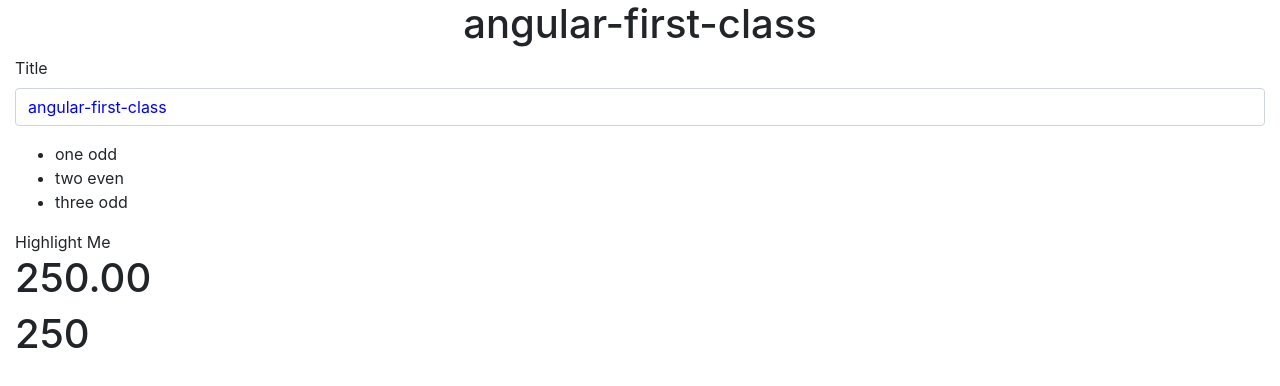
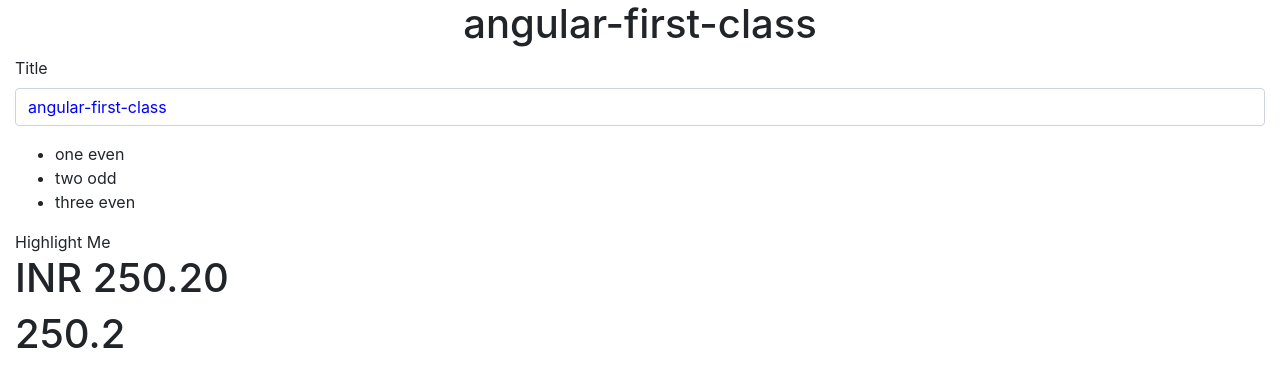
Before and after one commit to Debananda/angular-first-class, an Angular app: page / in a window 1280 px wide. Shown: the top 386 px of the page. Built offline with nearby package versions, Linux system fonts and the light colour scheme.

Commit message:
code modified

```diff
--- a/src/app/app.component.html
+++ b/src/app/app.component.html
@@ -7,16 +7,24 @@
   ></app-edit>
   <ul>
     <!-- <li *ngFor="let t of list; let i = index">
-      <span [ngClass]="{ 'alert-danger': i % 2 !== 0 }" class="alert">
+      <span
+        [ngClass]="{ 'alert-danger': i % 2 !== 0 }"
+        [ngStyle]="{ color: i % 2 !== 0 ? 'red' : 'blue' }"
+        class="alert"
+        *ngIf="i % 2 !== 0; else evenEl"
+      >
         {{ t }}</span
       >
+      <ng-template #evenEl>
+        <span>Even Elements</span>
+      </ng-template>
     </li> -->
     <li app-highlight *ngFor="let t of list; let i = index" [ngSwitch]="i % 2">
-      <div *ngSwitchCase="0">{{ t }} odd</div>
-      <div *ngSwitchDefault>{{ t }} even</div>
+      <div *ngSwitchCase="0">{{ t }} even</div>
+      <div *ngSwitchDefault>{{ t }} odd</div>
     </li>
   </ul>
   <div app-highlight>Highlight Me</div>
-  <h1>{{ price | appUnit: "US" }}</h1>
+  <h1>{{ price | appUnit: "IN" }}</h1>
   <h1>{{ price }}</h1>
 </div>
--- a/src/app/app.component.ts
+++ b/src/app/app.component.ts
@@ -8,7 +8,7 @@ import { Component } from "@angular/core";
 export class AppComponent {
   title = "angular-first-class";
   list: string[] = ["one", "two", "three"];
-  price: number = 250;
+  price: number = 250.2;
   changeTitle(value: string) {
     this.title = value;
   }
--- a/src/app/edit.component.ts
+++ b/src/app/edit.component.ts
@@ -33,7 +33,7 @@ import {
 export class EditComponent {
   @Input() inputText: string;
   @Input() inputLabel: string;
-  @ViewChild("lblText", { static: false }) lblText: ElementRef;
+  @ViewChild("lblText", { static: true }) lblText: ElementRef;
   @Output() changeText = new EventEmitter<string>();
   constructor(private renderer: Renderer2) {}
   editText(value: string) {
```
Also changed, not shown: src/app/dummy.component.ts (added, +10 -0 lines).
